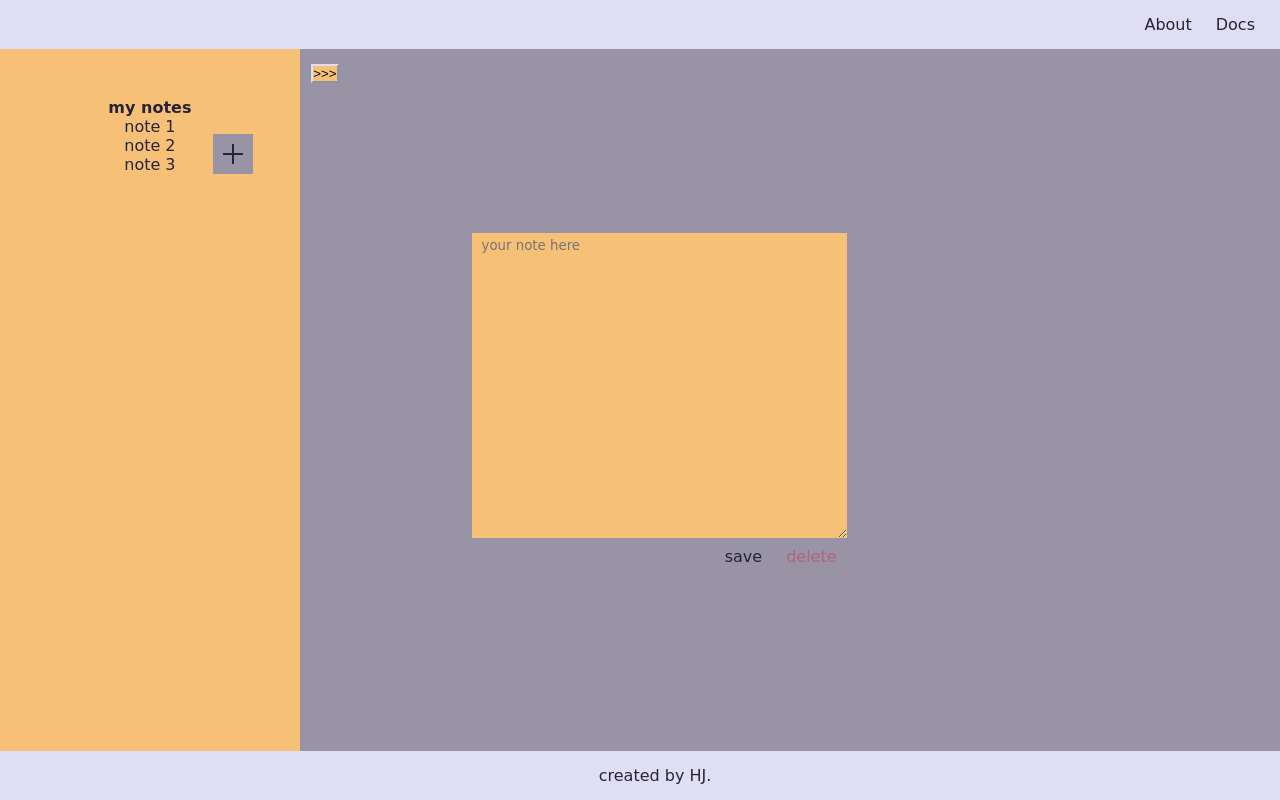
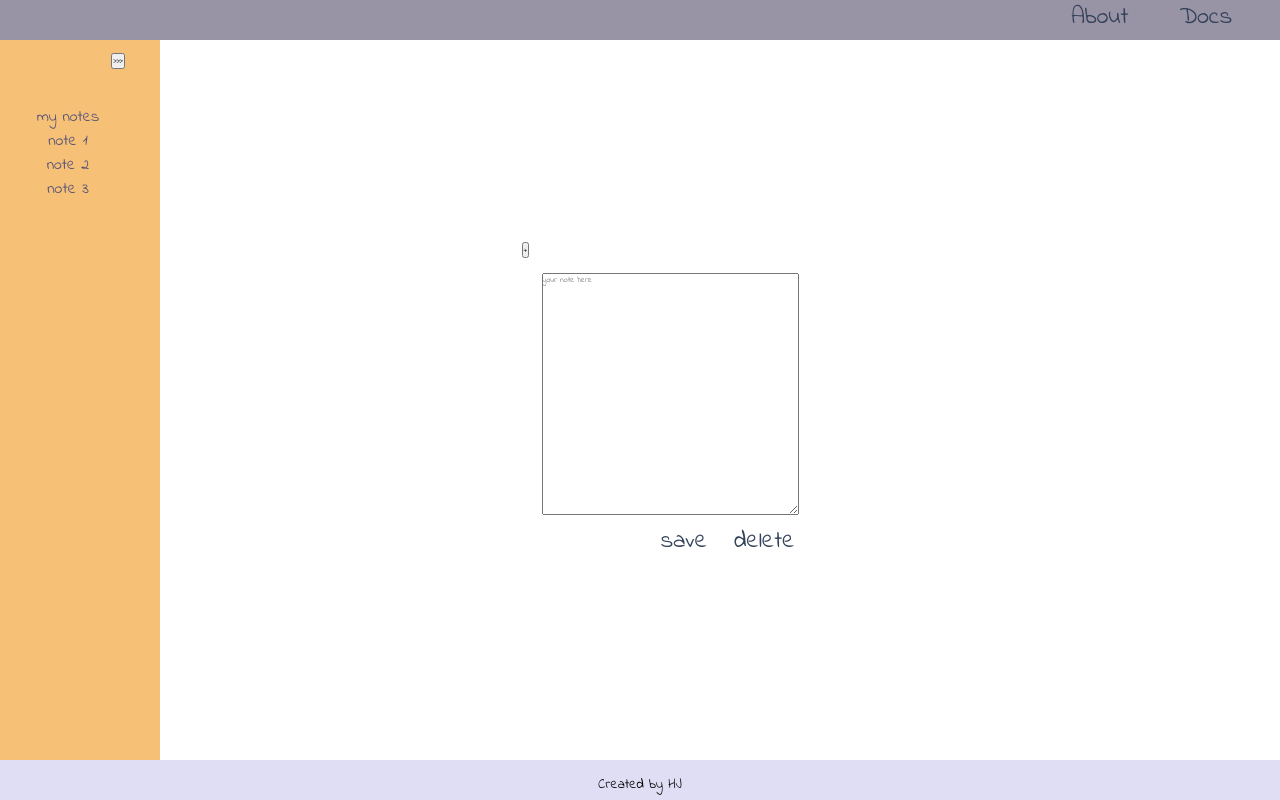
Before and after one commit to HJ26-CODER/Assignment-1-1620, a plain HTML site: page note.html in a window 1280 px wide. Drawn offline with Linux system fonts and the light colour scheme; a web font is replaced by a local one.

Commit message:
New assignment 1

```diff
--- a/css/styles.css
+++ b/css/styles.css
@@ -1,165 +1,154 @@
-@import url('https://fonts.google.com/specimen/Ranchers?preview.text_type=custom');
-:root {
-    --main-background: #9893a5;
-    --secondary-background: #e0def4;
-    --main-text: #26233a;
-    --secondary-text: #555169;
-    --textarea-background: #f6c177;
-    --delete-button: #b4637a;
-}
-
 * {
     margin: 0;
     padding: 0;
+    font-family:'Indie Flower';
+    font-size: 8px;
+}
+.hj-container {
+    display: grid;
+    grid-template-columns:20rem 1fr;
+    grid-template-rows:5rem 1fr 5rem;
+    grid-template-areas:
+        'h h h'
+        's m m'
+        'f f f';
+    grid-gap:0px;
+    width:100vw;
+    height:100vh;
 }
 
-body {
-    background-color: var(--main-background);
+.header {
+    grid-area: h;
+    background-color: #9893a5;
+    text-align: right;
+}
+.top{
+    display: flex;
+    flex-direction: row;
 }
 
-p, a, li {
-    color: var(--main-text);
-    font-family: 'Ranchers', cursive;
-    text-decoration: none;
-}
+.main {
+    grid-area: m;
+    background-color: #9893a5;
 
-a:hover {
-    color: var(--secondary-text);
-    text-decoration: underline;
-}
-
-nav {
-    background-color: var(--secondary-background);
-    text-align: right;
-    padding: 15px;
-}
-
-nav>ul {
-    list-style: none;
-}
-
-.nav>li {
-    display: inline;
-    margin: 0 10px;
-}
-
-.wrapper {
-    display: grid;
-    grid-auto-rows: 200px;
-    grid-template-areas: "b a a ." "b a a .";
 }
 
 .new-note {
-    grid-area: a;
+    grid-area: m;
     align-self: center;
     justify-self: center;
-    margin-left: -45px;
+    margin-left: -100px;
+    margin-top: -100px;
 }
 
-.new-note>p {
-    padding-top: 8px;
-    display: inline-block;
+.note-list{
+
+    margin: 30px;
 }
 
-.new-note>textarea {
-    padding-top: 5px;
-    padding-left: 10px;
-    font-family: 'Ranchers', cursive;
-    background-color: var(--textarea-background);
-    color: var(--secondary-text);
-    margin-top: 300px;
-    border: none;
+.hj-menu {
+    grid-area: s;
+    text-align: center;
+    margin-right: 1000px;
+    min-height: 90vh;
 }
 
-.new-note>textarea:focus {
-    outline: 3px solid var(--secondary-background);
-}
+.hj-menu>button {
+    margin-top: 30px;
+    margin-bottom: 15px;
+    text-decoration: solid;
+    margin-left: -150px;
 
-.use-desktop {
-    display: none;
 }
 
 .note-buttons {
     margin-top: 5px;
+    margin-right: -20px;
     text-align: right;
 }
 
-.note-buttons>a {
-    padding: 10px 10px;
+li.About-header{
+    display:inline;
 }
 
-.note-buttons>.delete {
-    color: var(--delete-button);
+.sizes{
+    font-size:2rem;
 }
 
-.plus {
-    width: 40px;
-    height: 40px;
-    background: linear-gradient(var(--main-text), var(--main-text)), linear-gradient(var(--main-text), var(--main-text)), var(--main-background);
-    background-position: center;
-    background-size: 50% 2px, 2px 50%;
-    background-repeat: no-repeat;
-    float: left;
+.newbutton>button{
+    margin-top: 100px;
+    margin-left: -20px;
 }
 
-.np {
-    margin-left: -850px;
-    margin-top: 85px;
+a:hover {
+    color:#b4637a;
+    text-decoration: underline;
+}
+a:link {
+    font-size: 3rem;
+    color: #334259;
+    list-style-type: none;
+    margin-right: 3rem;
+    text-decoration: none;
+}
+a:visited {
+    font-size: 3rem;
+    color: #334259;
+    list-style-type: none;
+    margin-right: 3rem;
+    text-decoration: none;
 }
 
-.hj-menu-button {
-    grid-area: b;
-    padding-left: 10px;
-}
-.hj-menu-button>button {
-    margin-top: 10px;
-    background-color:var(--secondary-background);
-    border-color:var(--secondary-background) ;
+
+.nav-bar-side{
+    grid-area: s;
+    background-color: #f6c177;
+    color: #f6c177;
+    text-align: center
 
 }
+.nav-bar-side>a> button {
 
-.hj-menu {
-    grid-area: b;
-    text-align: center;
-    background-color: var(--textarea-background);
-    min-height: 90vh;
+    margin-left: 100px;
 }
 
-.hj-menu>button {
+
+div>button{
     margin-top: 15px;
     margin-bottom: 15px;
     text-decoration: solid;
     margin-left: 50px;
     margin-right: -300px;
-    background-color:var(--textarea-background);
-    border-color:var(--secondary-background) ;
-}
-.note-list {
-    list-style-type: disc;
 }
 
-.line {
-    width: 30px;
-    height: 4px;
-    background-color: var(--secondary-text);
-    margin: 6px 0;
+li {
+    font-size: 2rem;
+    color: #575279;
+    list-style-type: none;
+    margin-right: 3rem;
 }
 
+
+
 footer {
-    background-color: var(--secondary-background);
+    grid-area: f;
+    background-color: #e0def4;
+    font-size: 14px;
     text-align: center;
-    width: 100%;
-    position: fixed;
-    bottom: 0;
-    text-align: center;
-    padding: 15px;
+    padding-top: 14px;
 }
+
+
+
 
 @media (max-width: 600px) {
     .new-note {
         display: none;
     }
-    .use-desktop {
-        display: block;
+    .nav-bar-side{
+        grid-area: s;
+        background-color: #f2e9de;
+        color: #f6c177;
     }
+
 }
--- a/note.html
+++ b/note.html
@@ -6,45 +6,47 @@
     <meta http-equiv="X-UA-Compatible" content="IE=edge">
     <meta name="viewport" content="width=device-width, initial-scale=1.0">
     <link rel="stylesheet" href="css/styles.css">
+    <link href="https://fonts.googleapis.com/css2?family=Indie+Flower&display=swap" rel="stylesheet">
     <title>Assignment-1-1620(NOTE)</title>
 </head>
 
 <body>
-
-    <nav>
-        <ul class="nav">
-            <li><a href="">About</a></li>
-            <li><a href="">Docs</a></li>
+    <div class="hj-container">
+        <nav class="header">
+            <ul>
+                <li class="About-header"><a href=#>About</a></li>
+                <li class="About-header"><a href=#>Docs</a></li>
             </ul>
         </nav>
-    <section class="wrapper">
-        <div class="hj-menu">
-            <button name="notes">
+        <nav class="nav-bar-side">
+            <a href="index.html"><button name="notes">
                 >>>
-            </button>
-            <p><strong>my notes</strong></p>
+            </button></a>
             <ul class="note-list">
+                <li>my notes</li>
                 <li>note 1</li>
                 <li>note 2</li>
                 <li>note 3</li>
             </ul>
+
+        </nav>
+
+        <div class="new-note">
+            <div class="newbutton">
+                <button>+</button>
             </div>
-        <div class="np">
-            <i class="plus"></i>
-        </div>
-        <div class="new-note">
-           <textarea name="note" id="note" cols="50" rows="20" placeholder="your note here"></textarea>
+
+
+
+            <textarea name="note" id="note" cols="60" rows="20" placeholder="your note here"></textarea>
              <div class="note-buttons">
                  <a href="" class="save">save</a>
                  <a href="" class="delete">delete</a>
              </div>
          </div>
-        <div class="use-desktop">
-            <p>Unsuported Browser. Use DESKTOP for best experience.</p>
+        <footer>
+                Created by HJ
+        </footer>
     </div>
-    </section>
-    <footer>
-        <p>created by HJ</a>.</p>
-    </footer>
 </body>
 </html>
```
Also changed, not shown: Index.html (+18 -14 lines). Lines whose indentation alone changed are shown as unchanged.
